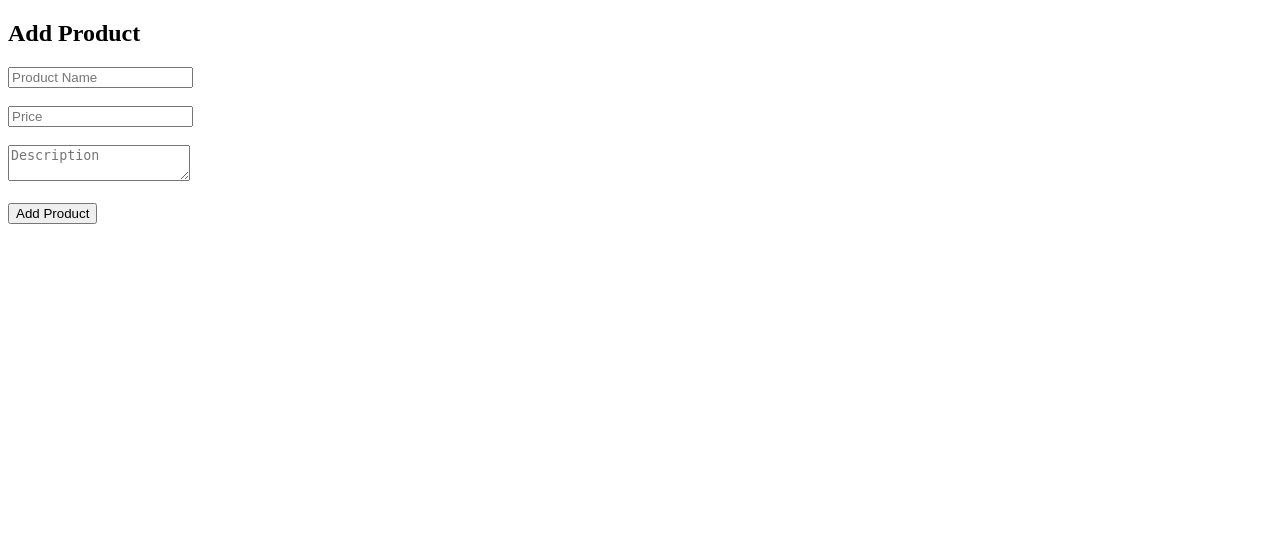
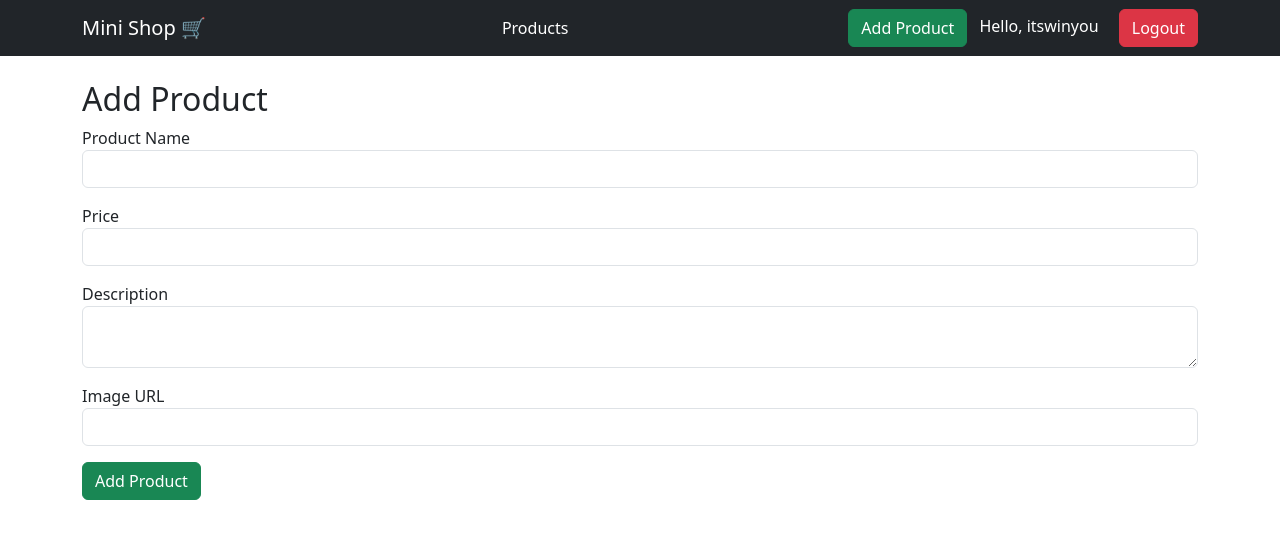
Before and after one commit to WIN18953/mini_shop, a Flask app: template templates/add_product.html in a window 1280 px wide. Shown: the top 539 px of the page. Run offline with Flask 3, Linux system fonts and the light colour scheme; the template is opened without the code that fills it, so the values that code supplies are empty; a user stored in the database is signed in.

Commit message:
Add product feature with login protection

```diff
--- a/app.py
+++ b/app.py
@@ -75,6 +75,33 @@ def products():
     all_products = Product.query.all()
     return render_template("products.html", products=all_products)
 
+from flask import request, redirect, url_for, render_template, flash
+from flask_login import login_required
+
+@app.route('/add_product', methods=['GET', 'POST'])
+@login_required
+def add_product():
+    if request.method == 'POST':
+        name = request.form['name']
+        price = request.form['price']
+        description = request.form['description']
+        image = request.form['image']
+
+        new_product = Product(
+            name=name,
+            price=price,
+            description=description,
+            image=image
+        )
+
+        db.session.add(new_product)
+        db.session.commit()
+
+        flash("Product added successfully!")
+        return redirect(url_for('products'))
+
+    return render_template('add_product.html')
+
 if __name__ == "__main__":
     with app.app_context():
         db.create_all()
--- a/templates/add_product.html
+++ b/templates/add_product.html
@@ -1,18 +1,32 @@
-<!DOCTYPE html>
-<html>
-<head>
-    <title>Add Product</title>
-</head>
-<body>
+{% extends "base.html" %}
 
+{% block content %}
 <h2>Add Product</h2>
 
 <form method="POST">
-    <input type="text" name="name" placeholder="Product Name" required><br><br>
-    <input type="number" step="0.01" name="price" placeholder="Price" required><br><br>
-    <textarea name="description" placeholder="Description" required></textarea><br><br>
-    <button type="submit">Add Product</button>
+    <div class="mb-3">
+        <label>Product Name</label>
+        <input type="text" name="name" class="form-control" required>
+    </div>
+
+    <div class="mb-3">
+        <label>Price</label>
+        <input type="number" step="0.01" name="price" class="form-control" required>
+    </div>
+
+    <div class="mb-3">
+        <label>Description</label>
+        <textarea name="description" class="form-control"></textarea>
+    </div>
+
+    <div class="mb-3">
+        <label>Image URL</label>
+        <input type="text" name="image" class="form-control">
+    </div>
+
+    <button type="submit" class="btn btn-success">
+        Add Product
+    </button>
 </form>
 
-</body>
-</html>
+{% endblock %}
--- a/templates/base.html
+++ b/templates/base.html
@@ -13,6 +13,9 @@
         <a class="nav-link text-white" href="/products">Products</a>
 <div>
     {% if current_user.is_authenticated %}
+        <a class="btn btn-success me-2" href="{{ url_for('add_product') }}">
+    Add Product
+</a>
         <span class="text-white me-3">Hello, {{ current_user.username }}</span>
         <a class="btn btn-danger" href="/logout">Logout</a>
     {% else %}
```
Also changed, not shown: instance/database.db.
